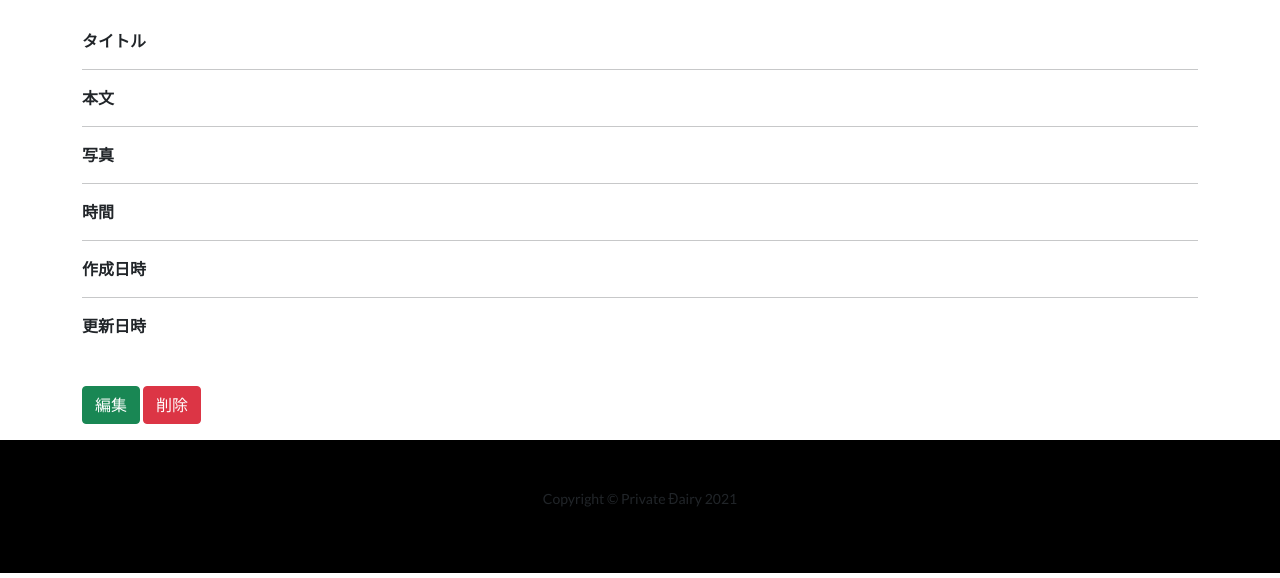
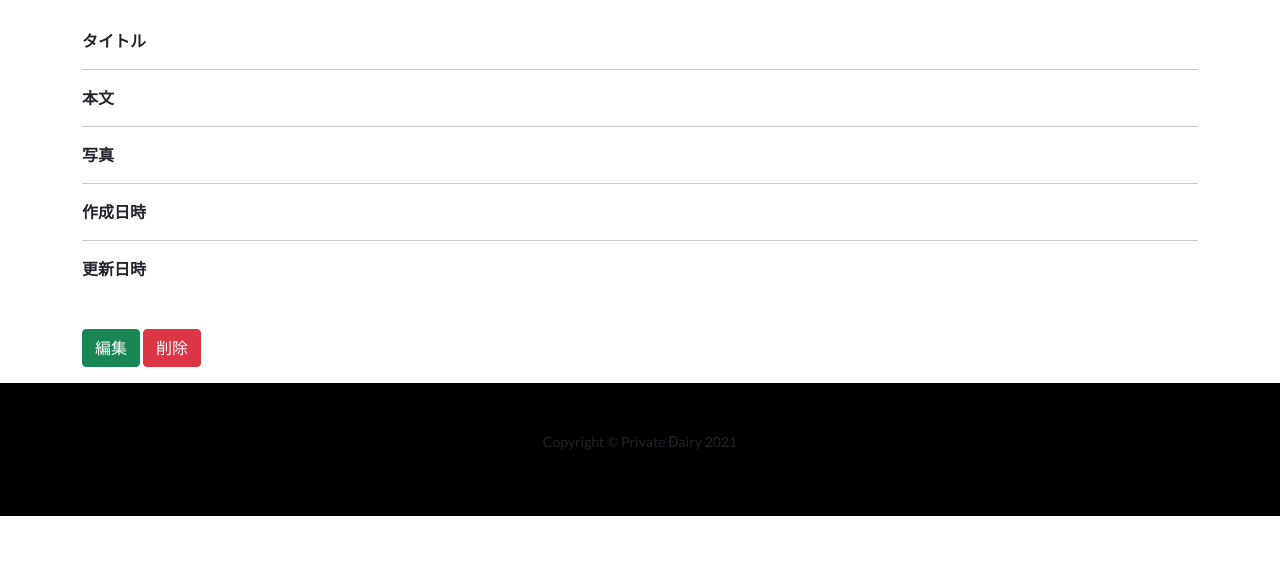
Before and after one commit to makun7111/study_report, a Django app: template diary/templates/diary_detail.html in a window 1280 px wide. Shown: the part 67-645 px from the top of the page. Run offline with Django 3.2, Linux system fonts and the light colour scheme; the template is opened without the code that fills it, so the values that code supplies are empty; some libraries are stand-ins or nearby versions.

Commit message:
元に戻す2

```diff
--- a/diary/templates/diary_detail.html
+++ b/diary/templates/diary_detail.html
@@ -45,15 +45,6 @@
     <hr>
     <div class="row">
         <div class="col-3">
-            <strong>時間</strong>
-        </div>
-        <div class="col-9">
-            {{ object.time }}
-        </div>
-    </div>
-    <hr>
-    <div class="row">
-        <div class="col-3">
             <strong>作成日時 </strong>
         </div>
         <div class="col-9">
--- a/diary/templates/index.html
+++ b/diary/templates/index.html
@@ -9,7 +9,7 @@
         <div class="container">
             <h1 class="masthead-heading mb-6">Private Diary</h1>
 
-            <h2 class="masthead-subheading mb-8"> {{ topics }}時間</h2>
+            <h2 class="masthead-subheading mb-8"> 時間</h2>
 
             <h2 class="masthead-subheading mb-8"> あなた専用の日記サービス</h2>
 
```
